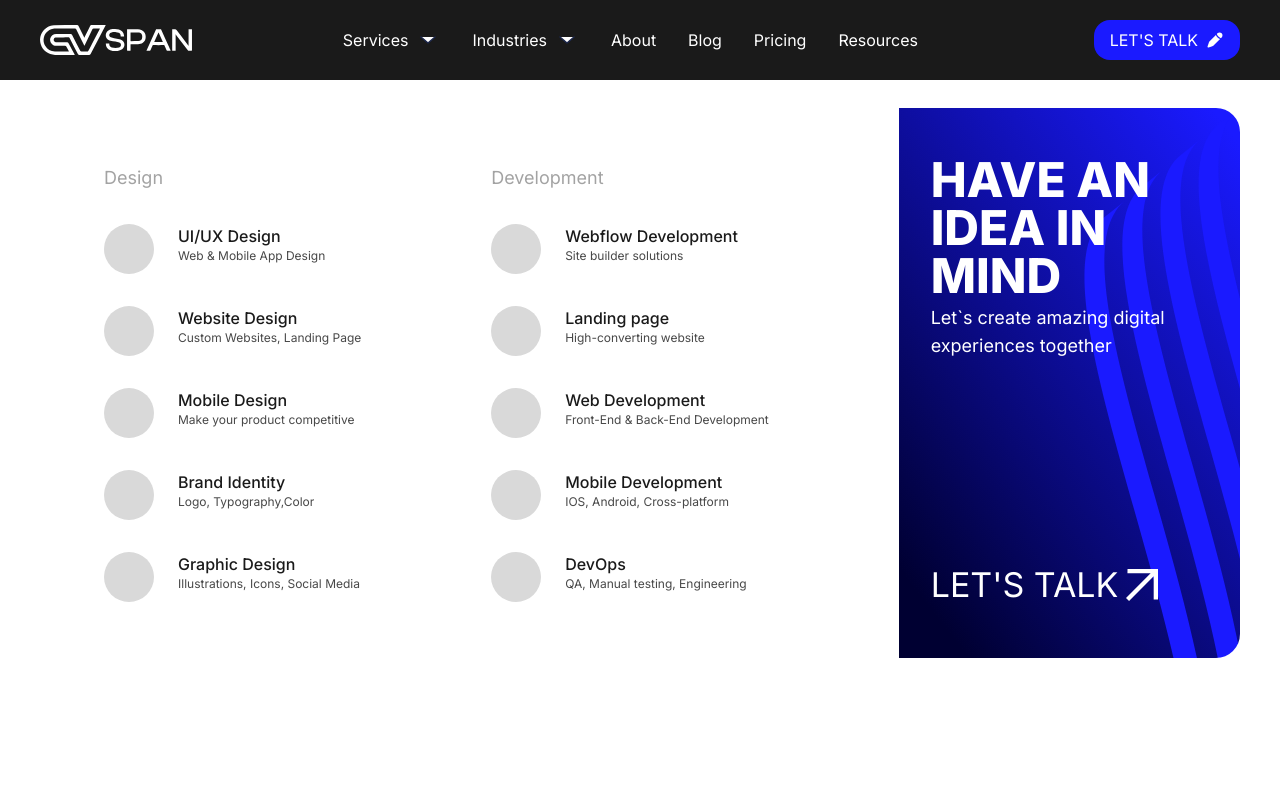
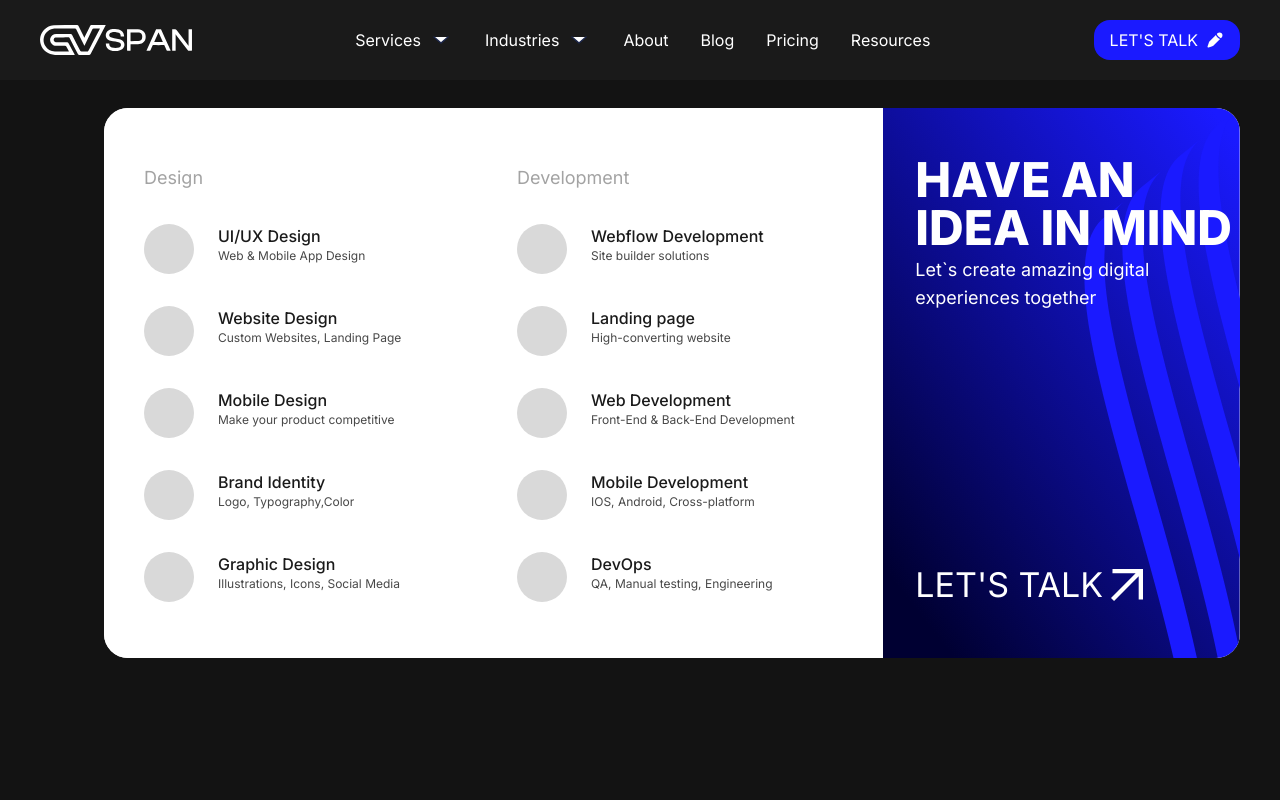
Before and after one commit to cvspan/cvspan-web, a Next.js app: page / in a window 1280 px wide. Both pictures are taken after a click on the button "Services". Shown: the top 800 px of the page. Built offline with nearby package versions, Linux system fonts and the light colour scheme.

Commit message:
Fix navdrop down

```diff
--- a/src/app/globals.css
+++ b/src/app/globals.css
@@ -110,3 +110,7 @@ body {
 html {
     /* font-size: 14px; */
 }
+
+body {
+    background-color: #131313;
+}
--- a/src/components/molecules/NavDropDown/index.tsx
+++ b/src/components/molecules/NavDropDown/index.tsx
@@ -2,14 +2,14 @@ import React from 'react';
 import Link from 'next/link';
 import { NavbarList, SubNavbarList } from '../layout/navbar/types';
 
-export const NavDropDown = ({ isLight, links }: { isLight: boolean; links: NavbarList[] }) => {
+export const ServiceNavDropDown = ({ isLight, links }: { isLight: boolean; links: NavbarList[] }) => {
     return (
         <div>
             <div>
-                <div className="grid auto-cols-auto grid-cols-12 gap-x-14">
+                <div className="grid auto-cols-auto grid-cols-12 gap-x-[33px] rounded-3xl bg-white">
                     <div className="col-span-8">
-                        <div className="bg-white py-14">
-                            <ul className="grid gap-x-14">
+                        <div className="rounded-l-[24px] bg-white py-14 ps-[40px]">
+                            <ul className="grid gap-x-[60px]">
                                 {links.map((navList: NavbarList) => (
                                     <li key={navList.id} className="row-start-2">
                                         <h2 className="text-lg text-slate-1100">{navList.title}</h2>
@@ -67,3 +67,69 @@ export const NavDropDown = ({ isLight, links }: { isLight: boolean; links: Navba
         </div>
     );
 };
+
+export const IndustryDropDown = ({ isLight, links }: { isLight: boolean; links: NavbarList[] }) => {
+    return (
+        <div>
+            <div>
+                <div className="grid auto-cols-auto grid-cols-4 gap-x-[80px] rounded-3xl bg-white">
+                    <div className="col-span-2">
+                        <div className="rounded-l-[24px] bg-white py-14 ps-[40px]">
+                            <ul className="grid gap-x-14">
+                                {links.map((navList: NavbarList) => (
+                                    <li key={navList.id} className="row-start-2">
+                                        <h2 className="text-lg text-slate-1100">{navList.title}</h2>
+                                        <ul className="mt-8 grid gap-y-8">
+                                            {navList.list.map((list: SubNavbarList) => (
+                                                <li key={list.id} className="flex gap-x-6">
+                                                    <div className="h-[50px] w-[50px] rounded-full bg-[#d9d9d9]" />
+                                                    <span>
+                                                        <div className="text-base font-medium text-slate-1000">
+                                                            {list.title}
+                                                        </div>
+                                                        <div className="text-xs text-slate-1050">{list.caption}</div>
+                                                    </span>
+                                                </li>
+                                            ))}
+                                        </ul>
+                                    </li>
+                                ))}
+                            </ul>
+                        </div>
+                    </div>
+                    <div className="col-span-2">
+                        <div className="h-full">
+                            <div className="bg relative flex h-full flex-col justify-between rounded-r-3xl py-12 pe-2 ps-8">
+                                <div className="flex flex-shrink-0 flex-col gap-y-1">
+                                    <h1 className={`text-5xl font-extrabold ${isLight ? 'text-black' : 'text-white'}`}>
+                                        HAVE AN IDEA IN MIND
+                                    </h1>
+
+                                    <div className={`text-lg font-normal ${isLight ? 'text-black' : 'text-white'}`}>
+                                        Let`s create amazing digital experiences together
+                                    </div>
+                                </div>
+                                <Link
+                                    href="/"
+                                    className={`inline-flex flex-shrink-0 items-center text-[34px] ${isLight ? 'text-black' : 'text-white'}`}
+                                >
+                                    <span>LET{`'S`} TALK</span>
+                                    <svg
+                                        xmlns="http://www.w3.org/2000/svg"
+                                        width="40"
+                                        height="40"
+                                        viewBox="0 0 40 40"
+                                        fill="currentColor"
+                                        className="ps-2"
+                                    >
+                                        <path d="M1.90476 0L1.82466 5.38679L30.8036 5.3869L0 36.1905L3.80952 40L34.6131 9.19643L34.6132 38.0954L40 38.0952C40 24.1486 40 13.3486 40 0H1.90476Z" />
+                                    </svg>
+                                </Link>
+                            </div>
+                        </div>
+                    </div>
+                </div>
+            </div>
+        </div>
+    );
+};
--- a/src/components/molecules/layout/footer/index.tsx
+++ b/src/components/molecules/layout/footer/index.tsx
@@ -3,7 +3,7 @@ import { PrimaryFooter, SecondaryFooter } from './components';
 
 function Footer() {
     return (
-        <footer>
+        <footer className="bg-white">
             <div className="mx-auto w-full max-w-[1200px] pb-24 pt-28">
                 <div>
                     <div className="flex flex-col">
--- a/src/components/molecules/layout/navbar/components/index.tsx
+++ b/src/components/molecules/layout/navbar/components/index.tsx
@@ -5,7 +5,7 @@ import { useOutsideClick } from '../hooks/useOutsideClick';
 import { NavButtons, NavLinks } from '../data';
 import { NavLink } from '../types';
 import '../Navbar.css';
-import { NavDropDown } from '@/components/molecules/NavDropDown';
+import { IndustryDropDown, ServiceNavDropDown } from '@/components/molecules/NavDropDown';
 
 export const NavBrand = ({ isLight }: { isLight: boolean }) => {
     return (
@@ -36,7 +36,7 @@ export const NavMenu = ({
         onIndexChanged(0);
     }
     return (
-        <div className="mx-auto flex basis-1/2 flex-nowrap items-center gap-x-8">
+        <div className="mx-auto flex flex-nowrap items-center gap-x-8">
             <div className="border-box max-w-full flex-grow-0 basis-0">
                 <div>
                     <button
@@ -65,12 +65,8 @@ export const NavMenu = ({
                     </button>
                 </div>
                 {currentIndex === 1 && (
-                    <div
-                        ref={ref}
-                        className="absolute left-0 top-[100%] mt-12 rounded-3xl ps-16"
-                        style={{ width: '100%' }}
-                    >
-                        <NavDropDown links={NavButtons[0].links} isLight={isLight} />
+                    <div ref={ref} className="absolute left-0 top-[100%] mt-12 ps-16">
+                        <ServiceNavDropDown links={NavButtons[0].links} isLight={isLight} />
                     </div>
                 )}
             </div>
@@ -102,12 +98,8 @@ export const NavMenu = ({
                     </button>
                 </div>
                 {currentIndex === 2 && (
-                    <div
-                        ref={ref}
-                        className="absolute left-0 top-[100%] mt-12 rounded-3xl ps-16"
-                        style={{ width: '100%' }}
-                    >
-                        <NavDropDown links={NavButtons[1].links} isLight={isLight} />
+                    <div ref={ref} className="absolute left-[25%] top-[100%] mt-12 rounded-3xl ps-16">
+                        <IndustryDropDown links={NavButtons[1].links} isLight={isLight} />
                     </div>
                 )}
             </div>
--- a/src/components/molecules/layout/navbar/index.tsx
+++ b/src/components/molecules/layout/navbar/index.tsx
@@ -11,7 +11,7 @@ function Navbar({ light = false }: { light: boolean }) {
             <div>
                 <section className="flex min-h-20 w-full flex-col justify-center">
                     <div className="mx-auto w-full max-w-[1200px]">
-                        <div className="relative flex flex-grow flex-nowrap items-center">
+                        <div className="relative box-border flex flex-grow flex-nowrap items-center">
                             <NavBrand isLight={isLight} />
                             <NavMenu isLight={isLight} currentIndex={currentIndex} onIndexChanged={setCurrentIndex} />
                             <NavLetsTalkButton isLight={isLight} />
```
